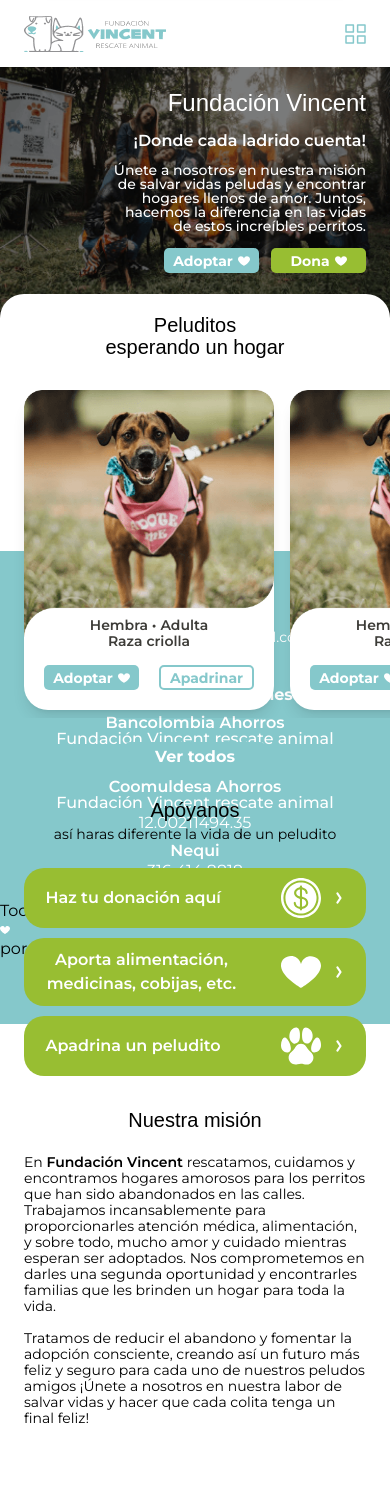
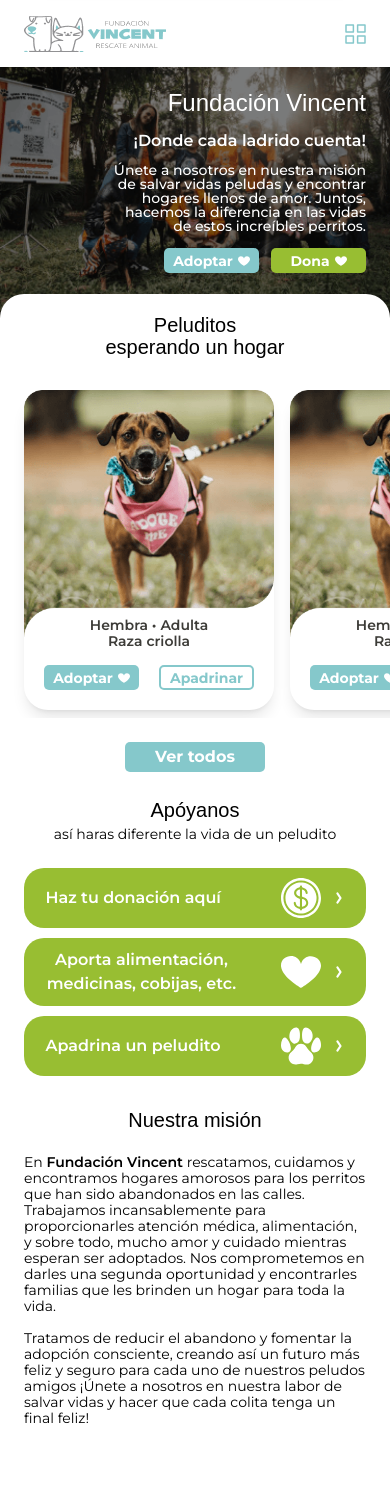
Before and after one commit to poncho29/vincent-app, a Next.js app: page /landing in a window 390 px wide. Shown: the top 1504 px of the page. Built offline with nearby package versions, Linux system fonts and the light colour scheme; a web font is replaced by a local one.

Commit message:
[ADD] - finished layout of the footer on mobile and desktop

```diff
--- a/src/app/landing/layout.tsx
+++ b/src/app/landing/layout.tsx
@@ -18,7 +18,7 @@ export default function RootLayout({
 
       { children }
 
-      <Footer />
+      {/* <Footer /> */}
     </>
   );
 }
--- a/src/assets/data/menu.ts
+++ b/src/assets/data/menu.ts
@@ -3,7 +3,7 @@ import { IMenu, ISubMenu } from "@/interfaces/components";
 const BASE_PATH = '/landing';
 const PATH_SUPORT = `${BASE_PATH}/apoyanos`;
 
-const subMenuApoyanos: ISubMenu[] = [
+export const subMenuApoyanos: ISubMenu[] = [
   {
     label: 'Adoptar',
     path: `${PATH_SUPORT}/adoptar`,
--- a/src/components/layout/Footer.tsx
+++ b/src/components/layout/Footer.tsx
@@ -1,97 +1,159 @@
-'use client';
+import Link from "next/link";
+import Image from "next/image";
 
-import Image from "next/image";
-import { usePathname } from "next/navigation";
 import { HeartIcon, LocationIcon, MailIcon, PhoneIcon } from "../icons";
 
+import { subMenuApoyanos } from "@/assets";
+
 export const Footer = () => {
-  const pathname = usePathname();
-
   return (
     <footer
-      className="w-full h-[700px] bg-sky lg:h-[426px]"
+      className="w-full bg-sky"
     >
       <div
-        className="w-full h-auto max-w-section mx-auto py-4 text-white"
+        className="w-full h-auto max-w-section mx-auto py-8 text-white
+        lg:grid lg:grid-cols-3 lg:gap-x-4 lg:px-6 lg:py-10 xl:gap-x-[140px] xl:px-[100px]"
       >
-        <div className="flex flex-col items-center mb-5">
+        <div className="flex flex-col items-center mb-5 lg:items-start lg:mb-0">
           <Image
             src="/landing/vincent-white-logo.png"
             alt="Vincent Logo"
             width={112}
             height={28}
+            className="lg:hidden"
+          />
+
+          <Image
+            src="/landing/vincent-white-logo.png"
+            alt="Vincent Logo"
+            width={344}
+            height={83}
+            className="hidden lg:block"
           />
 
           <div
-            className="h-2.5 flex items-center gap-1.5 my-2.5 font-medium leading-[15px]"
+            className="h-2.5 flex items-center gap-1.5 my-2.5 leading-[15px]
+            lg:h-auto lg:my-5 lg:leading-none"
           >
-            <LocationIcon className="w-2.5 h-3.5" />
-            <p className="text-sm">Socorro, Santander</p>
+            <LocationIcon className="w-2.5 h-3.5 lg:w-6 lg:h-[34px]" />
+            <p className="text-sm font-medium lg:text-xl">Socorro, Santander</p>
           </div>
 
-          <p className="text-lg font-semibold">
+          <p className="text-lg font-semibold lg:text-2xl">
             “Ayúdanos a hacer la diferencia”
           </p>
         </div>
 
-        <div className="flex flex-col items-center mb-5">
+        <div
+          className="flex flex-col items-center mb-5 lg:items-start
+          lg:mb-0 lg:pl-16"
+        >
           <p
-            className="h-[11px] font-bold text-base leading-[22px] mb-[15px]"
+            className="h-[11px] font-bold text-base leading-[22px] mb-[15px]
+            lg:h-auto lg:leading-none lg:text-2xl lg:mb-7 "
           >
             Apóyanos
           </p>
 
-          <ul className="text-center text-sm leading-[18px] font-medium">
-            <li>Adoptar</li>
-            <li>Apadrinar</li>
-            <li>Donar</li>
-            <li>Empresas</li>
-            <li>Voluntarios</li>
-            <li>Hogar de paso</li>
+          <ul
+            className="text-center text-sm leading-[18px] font-medium
+            lg:text-lg lg:text-start"
+          >
+            {subMenuApoyanos.map(({ label, path }) => (
+              <li key={label} className="mb-1 hover:underline lg:last:mb-0"
+              >
+                <Link href={path} >
+                  {label}
+                </Link>
+              </li>
+            ))}
           </ul>
         </div>
 
         <div
-          className="flex flex-col items-center"
+          className="flex flex-col items-center lg:items-start"
         >
-          <div className="flex items-center gap-1.5 mb-2">
-            <PhoneIcon className="w-3.5 h-[13px]" />
-            <a href="tel:+573164148818" className="block text-sm">
+          <div className="flex items-center gap-1.5 mb-2 lg:mb-2">
+            <PhoneIcon className="w-3.5 h-[13px] lg:size-6" />
+            <a
+              href="tel:+573164148818"
+              className="block text-sm lg:text-lg"
+            >
               +57 316 414 8818
             </a>
           </div>
 
-          <div className="flex items-center gap-1.5 mb-1.5">
-            <MailIcon className="w-[13px] h-2.5" />
-            <a href="mailto:fundaciónvincent@gmail.com" className="block text-sm">
+          <div className="flex items-center gap-1.5 mb-1.5 lg:gap-2 lg:mb-2">
+            <MailIcon className="w-[13px] h-2.5 lg:size-6" />
+            <a
+              href="mailto:fundaciónvincent@gmail.com"
+              className="block text-sm lg:text-lg"
+            >
               fundaciónvincent@gmail.com
             </a>
           </div>
 
-          <p className="font-medium mb-1.5">NIT. 901539964</p>
+          <p className="font-medium mb-1.5 lg:text-lg lg:mb-3">NIT. 901539964</p>
 
-          <p className="font-bold mb-2">Cuentas de donaciones</p>
+          <p className="font-bold mb-2 lg:text-2xl">Cuentas de donaciones</p>
 
-          <p className="font-semibold leading-4">Bancolombia Ahorros</p>
-          <p className="font-medium leading-4">Fundación Vincent rescate animal</p>
-          <p className="mb-2">29000000933</p>
+          <BankAccounts
+            accountName="Bancolombia Ahorros"
+            accountHolder="Fundación Vincent rescate animal"
+            accountNumber="29000000933"
+          />
 
-          <p className="font-semibold leading-4">Coomuldesa Ahorros</p>
-          <p className="font-medium leading-4">Fundación Vincent rescate animal</p>
-          <p className="mb-2">12.00211494.35</p>
+          <BankAccounts
+            accountName="Coomuldesa Ahorros"
+            accountHolder="Fundación Vincent rescate animal"
+            accountNumber="12.00211494.35"
+          />
 
-          <p className="font-semibold leading-4">Nequi</p>
-          <p>316 414 8818</p>
+          <BankAccounts
+            accountName="Nequi"
+            accountNumber="316 414 8818"
+          />
         </div>
       </div>
 
-      <div>
-        <p>
+      <div
+        className="w-full flex justify-center py-2.5 border-t border-white
+        lg:py-5"
+      >
+        <p
+          className="flex items-center text-[10px] text-white gap-1 lg:text-lg">
           Todos los derechos reservados l Donado con
-          <HeartIcon className="w-2.5 h-3.5" />
-          por VASEprint
+          <HeartIcon className="w-2.5 h-3.5 lg:size-6" />
+          por
+          <Link
+            href="https://www.instagram.com/vase_print/"
+            target="_blank"
+            rel="noopener noreferrer"
+            className="font-bold underline cursor-pointer"
+          >
+            VASEprint
+          </Link>
         </p>
       </div>
     </footer>
   )
 }
+
+interface PropsBankAccounts {
+  accountName: string;
+  accountHolder?: string;
+  accountNumber: string;
+}
+
+const BankAccounts = ({ accountName, accountHolder, accountNumber }: PropsBankAccounts) => {
+
+  return (
+    <div
+      className="text-center leading-4 mb-2 lg:text-start lg:text-lg lg:leading-6"
+    >
+      <p className="font-semibold">{ accountName }</p>
+      <p className="font-medium">{ accountHolder }</p>
+      <p>{ accountNumber }</p>
+    </div>
+  )
+}
```
